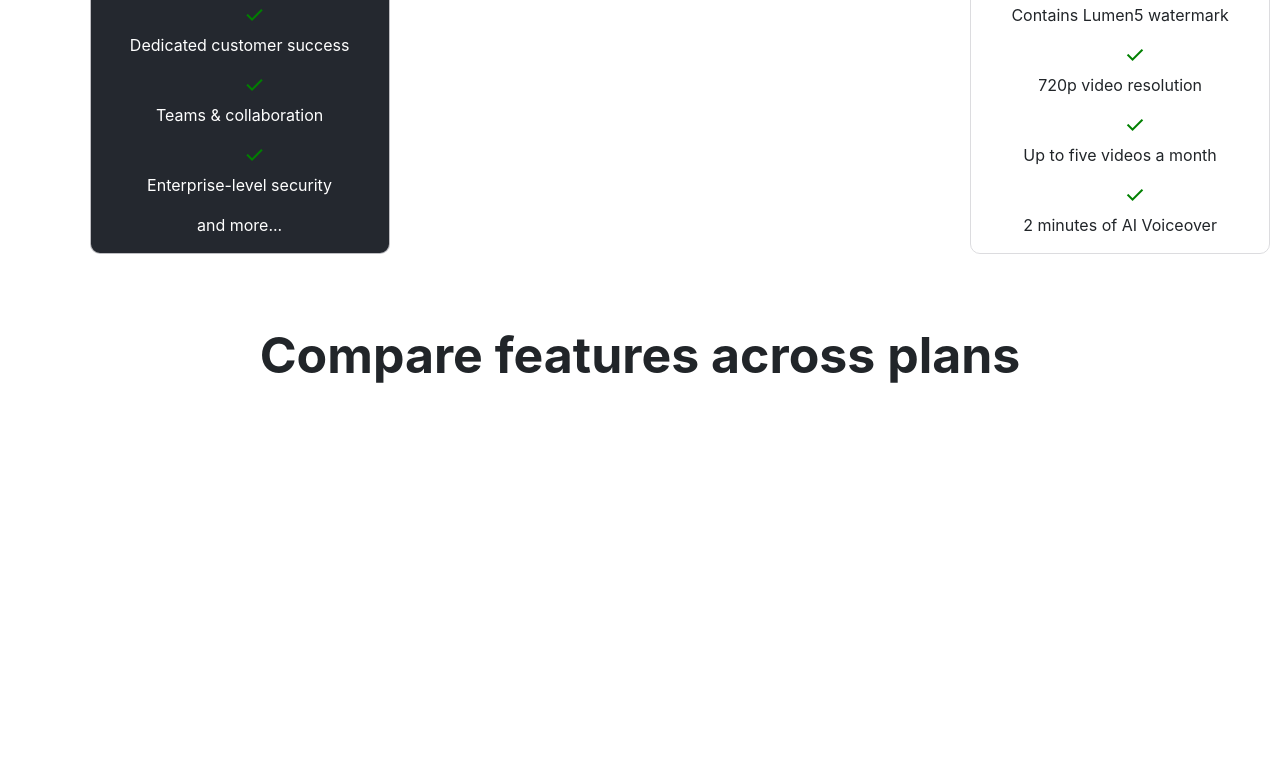
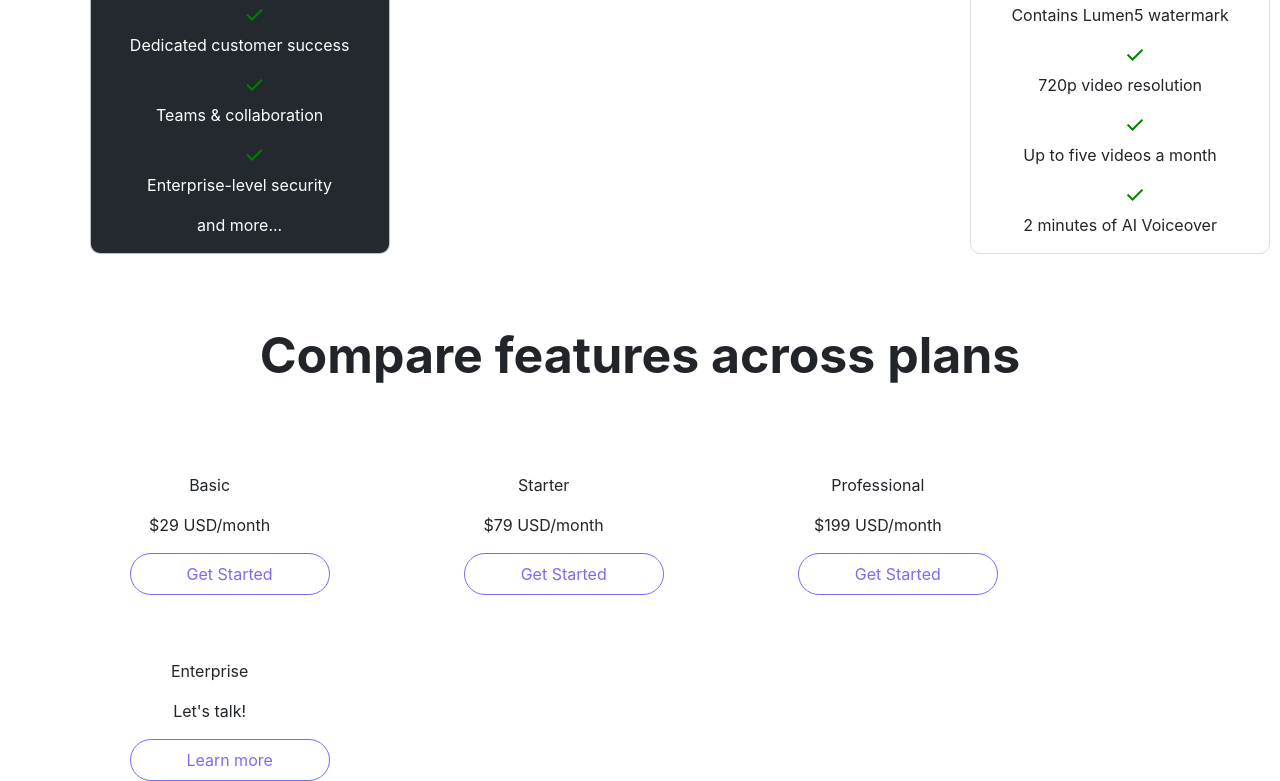
Before and after one commit to Dhananjay155/Evolution_6, a plain HTML site: page lumen5/index.html in a window 1280 px wide. Shown: the part 1649-2430 px from the top of the page. Before the commit the page ends 2058 px from the top, so only its background shows below. Drawn offline with nearby package versions, Linux system fonts and the light colour scheme.

Commit message:
Update index.html

```diff
--- a/lumen5/index.html
+++ b/lumen5/index.html
@@ -110,7 +110,15 @@
             margin-left: 45%;
             margin-top: 5%;
         }
+        .container3{
+            display: inline-block;
+            justify-items: center;
+            align-items: center;
+            text-align: center;
+            margin-left: 7vw;
 
+            margin-top: 5%;
+        }
     </style>
 
 </head>
@@ -221,6 +229,26 @@
     <div style="margin-top:5% ;text-align:  center;align-items: center; justify-items: center; font-size: 50px;">
         <p><b>Compare features across plans</b></p>
     </div>
+    <div class="container3">
+        <p>Basic</p>
+        <p>$29 USD/month</p>
+        <button style="width: 200px; ">Get Started</button><br>
+    </div>
+    <div class="container3">
+        <p>Starter</p>
+        <p>$79 USD/month</p>
+        <button style="width: 200px; ">Get Started</button><br>
+    </div>
+    <div class="container3">
+        <p>Professional</p>
+        <p>$199 USD/month</p>
+        <button style="width: 200px; ">Get Started</button><br>
+    </div>
+    <div class="container3">
+        <p>Enterprise</p>
+        <p>Let's talk!</p>
+        <button style="width: 200px; ">Learn more</button><br>
+    </div>
 </body>
 
 </html>
```
